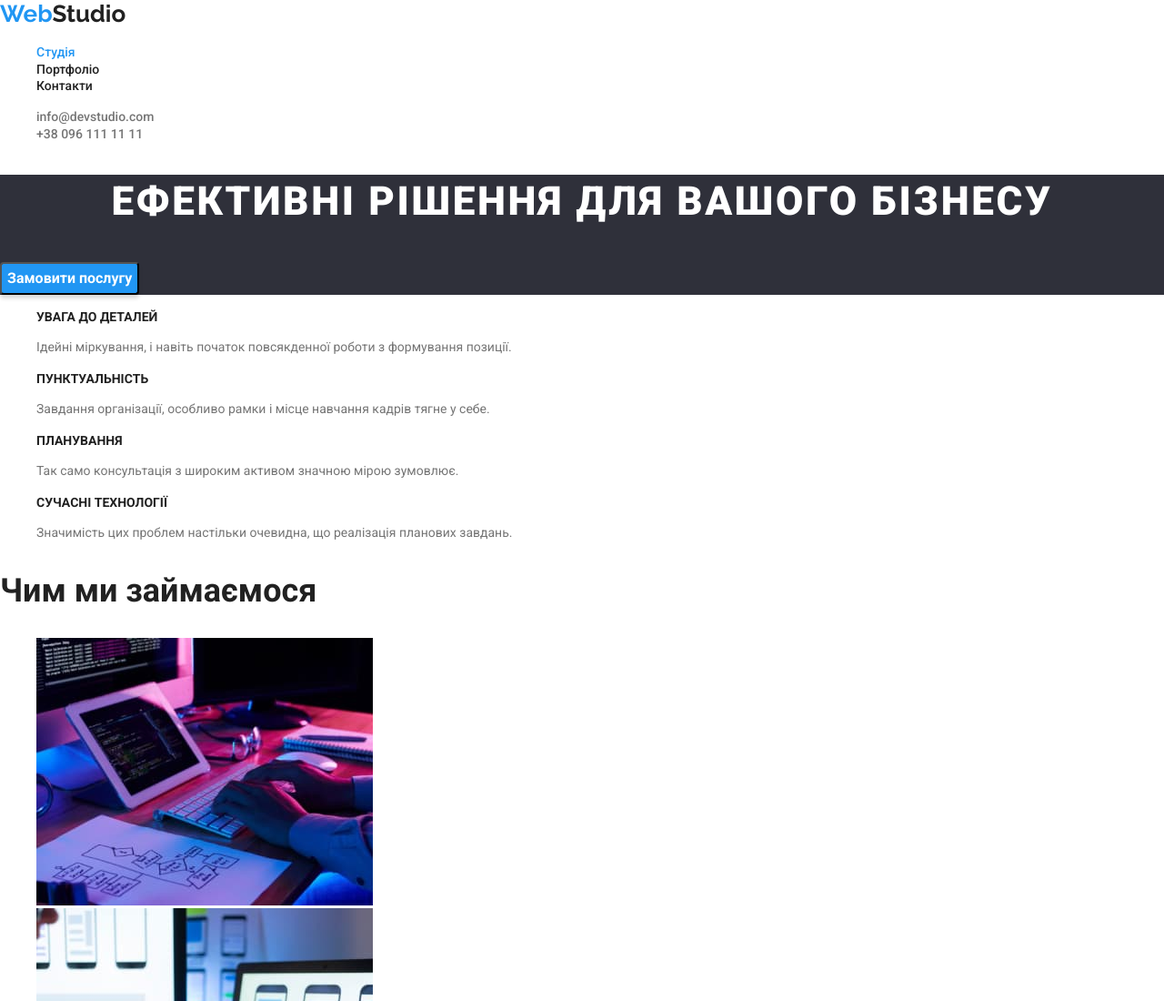
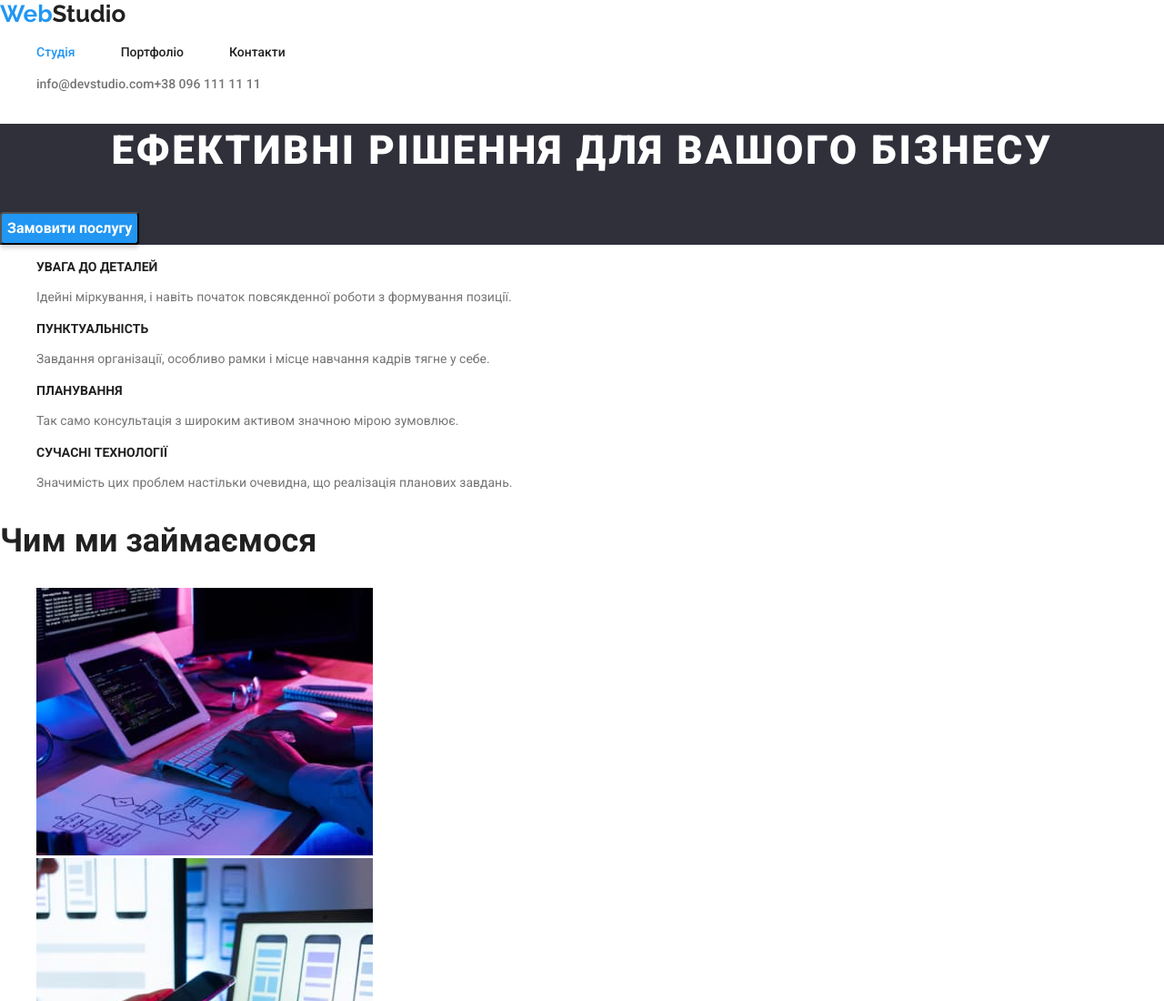
Before and after one commit to ignatik27/goit-markup-hw-03, a plain HTML site: page index.html in a window 1280 px wide. Shown: the top 1100 px of the page at 91% size. Drawn offline with nearby package versions, Linux system fonts and the light colour scheme.

Commit message:
update style css

```diff
--- a/css/style.css
+++ b/css/style.css
@@ -26,6 +26,8 @@ footer {
 
 /*header*/
 
+/*logo*/
+
 .logo {
     font-family: 'Raleway';
     font-style: normal;
@@ -37,6 +39,9 @@ footer {
 .web {
     color: var(--primary-bg-color)
 }
+
+/*header-sitenav*/
+
 .header-sitenav {
     font-family: 'Roboto';
     font-style: normal;
@@ -49,8 +54,23 @@ footer {
 .header-sitenav:focus {
     color: var(--primary-bg-color)
 }
+.sitenav {
+    display: flex;
+}
+.sitenav .list {
+    margin-right: 50px;
+}
+.sitenav .list:last-child {
+    margin-right: 0;
+}
 .sitenav .link.current {
     color: var(--primary-bg-color);
+}
+
+/*header-mail*/
+
+.mail {
+    display: flex;
 }
 
 .header-mail {
```
